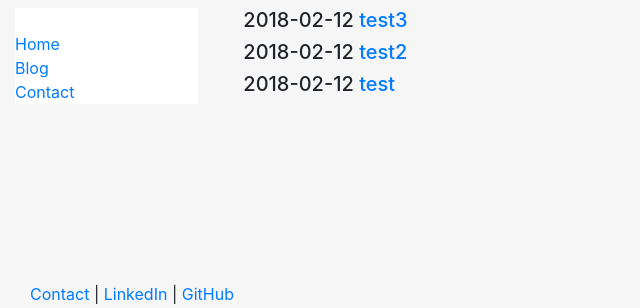
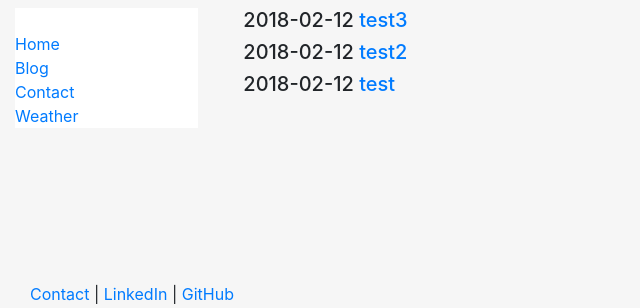
Before and after one commit to aMaroney/personal_website, a Django app: page /blog/ in a window 1280 px wide. Shown: the part 478-786 px from the top of the page, without its empty margins (0-640 px from the left). Run offline with Django 3.2, Linux system fonts and the light colour scheme; data comes from the database, SQL or seed files in the repository; some libraries are stand-ins or nearby versions.

Commit message:
Personal Webiste v2

```diff
--- a/personal_website/personal/templates/personal/header.html
+++ b/personal_website/personal/templates/personal/header.html
@@ -52,14 +52,15 @@
 				<li><a href='/'>Home</a></li>
 				<li><a href='/blog/'>Blog</a></li>
 				<li><a href='/contact/'>Contact</a></li>
+                <li><a href='/weather/'>Weather</a></li>
 			  </ul>
 			</div> <!--well bs-sidebar affix-->
 		  </div> <!--col-sm-2-->
 		  <div class="col-sm-10">
-
 			<div class='container-fluid'>
 			<br><br>
 			   {% block content %}
+                   {{ line }}
 			   {% endblock %}
 			</div>
 		  </div>
```
